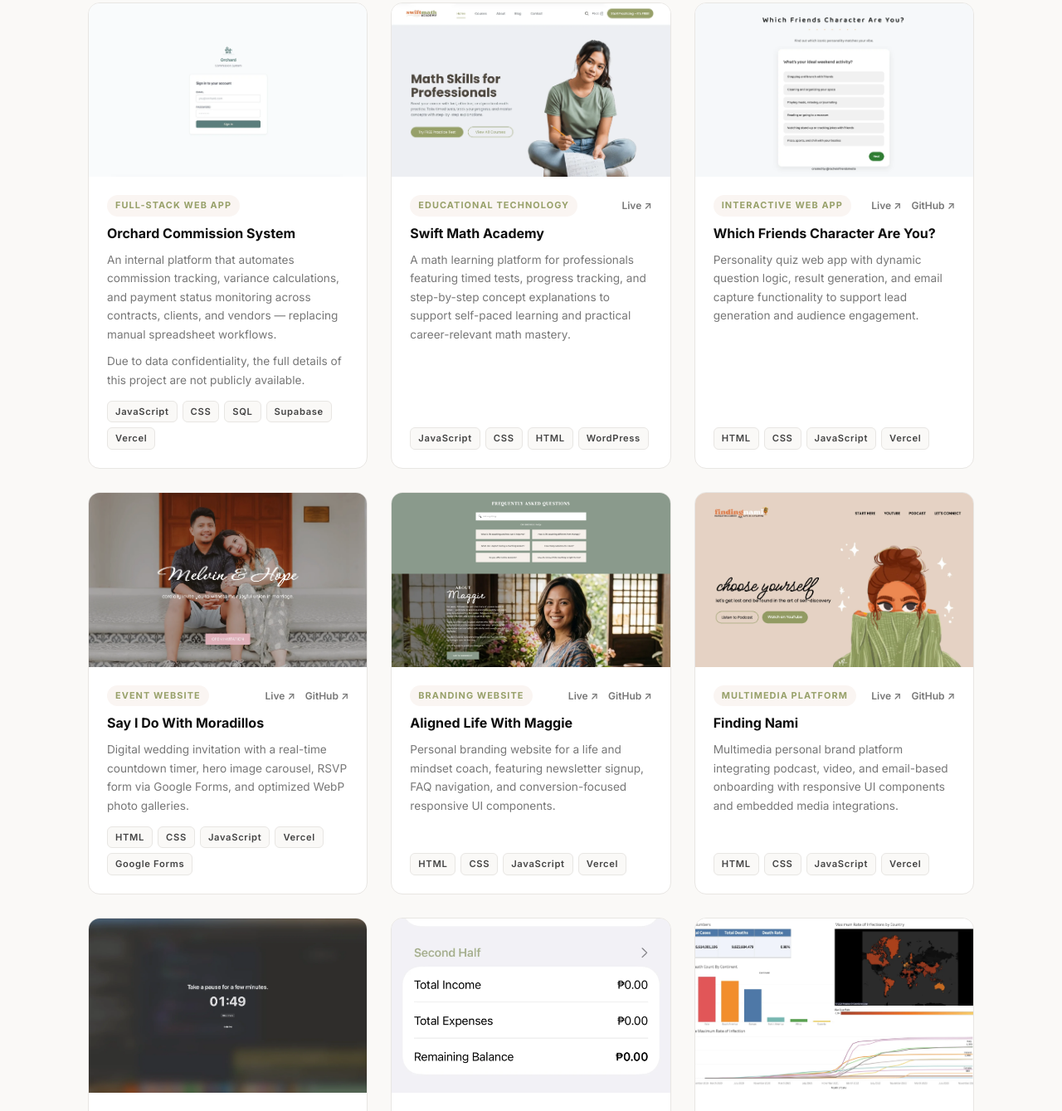
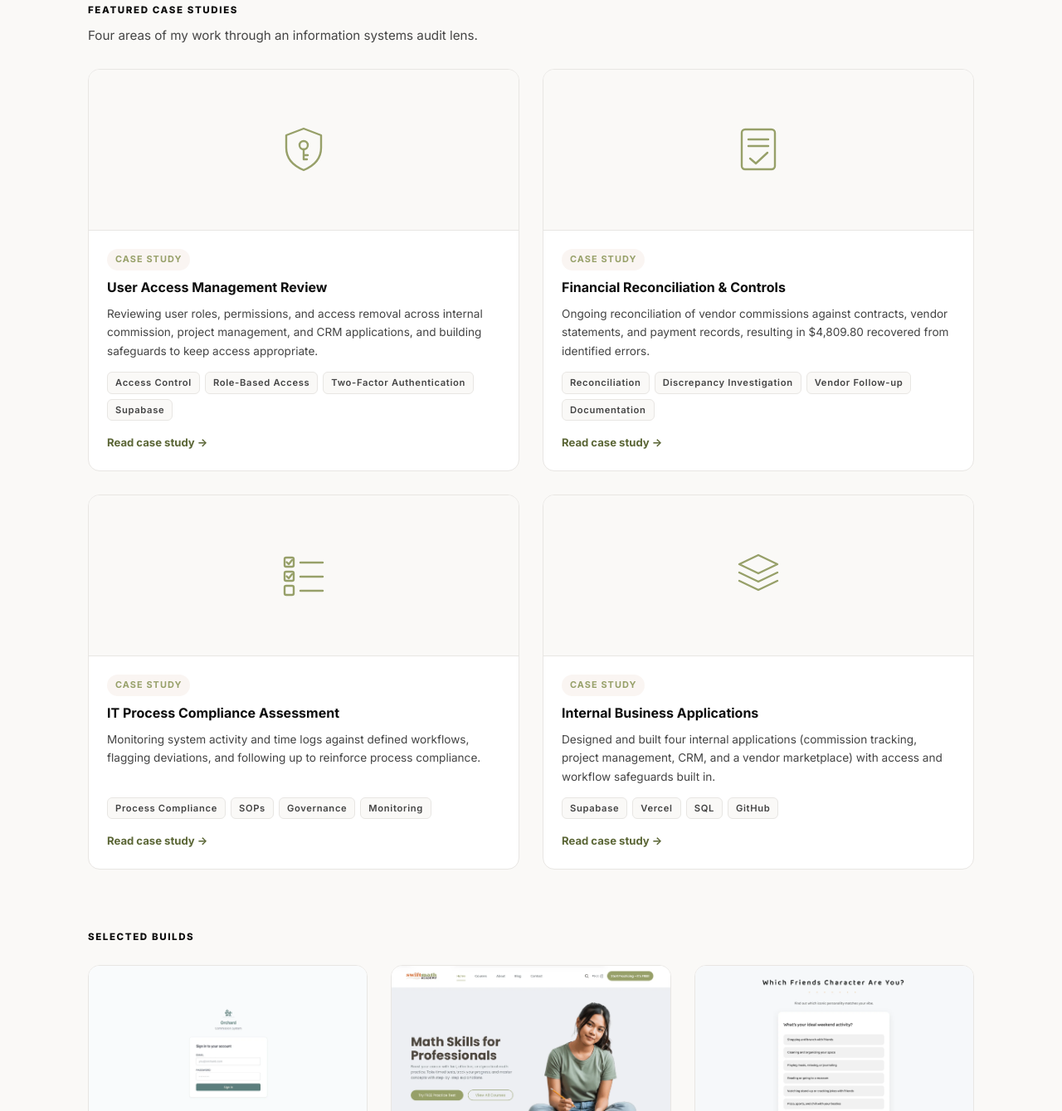
Before and after one commit to findingnami/mariarachel, a plain HTML site: page index.html in a window 1280 px wide. Shown: the part 1142-2481 px from the top of the page at 83% size. Drawn offline with Linux system fonts and the light colour scheme; animation ran at ten frames a second.

Commit message:
Add featured case study cards to Projects section

```diff
--- a/index.html
+++ b/index.html
@@ -75,6 +75,83 @@
     <div class="container">
       <p class="label">01 — Projects</p>
       <h2 class="heading">Things I've built</h2>
+
+      <div class="cs-featured">
+        <p class="cs-sublabel">Featured case studies</p>
+        <p class="cs-intro">Four areas of my work through an information systems audit lens.</p>
+        <div class="cs-grid">
+
+        <article class="project-card cs-card">
+          <div class="project-visual">
+            <svg viewBox="0 0 64 64" aria-hidden="true" focusable="false"><path d="M32 7 L53 15 V30 C53 43 44 52 32 57 C20 52 11 43 11 30 V15 Z"/><circle cx="32" cy="27" r="5"/><path d="M32 32 V44 M32 39 H37 M32 44 H36"/></svg>
+          </div>
+          <div class="project-body">
+            <div class="project-meta">
+              <span class="project-type">Case Study</span>
+            </div>
+            <h3>User Access Management Review</h3>
+            <p>Reviewing user roles, permissions, and access removal across internal commission, project management, and CRM applications, and building safeguards to keep access appropriate.</p>
+            <ul class="stack">
+              <li>Access Control</li><li>Role-Based Access</li><li>Two-Factor Authentication</li><li>Supabase</li>
+            </ul>
+            <a class="cs-link" href="/case-studies/user-access-management-review.html">Read case study →<span class="sr-only">: User Access Management Review</span></a>
+          </div>
+        </article>
+
+        <article class="project-card cs-card">
+          <div class="project-visual">
+            <svg viewBox="0 0 64 64" aria-hidden="true" focusable="false"><rect x="12" y="8" width="40" height="48" rx="4"/><path d="M20 20 H44 M20 28 H44"/><path d="M22 43 L29 49 L43 36"/></svg>
+          </div>
+          <div class="project-body">
+            <div class="project-meta">
+              <span class="project-type">Case Study</span>
+            </div>
+            <h3>Financial Reconciliation &amp; Controls</h3>
+            <p>Ongoing reconciliation of vendor commissions against contracts, vendor statements, and payment records, resulting in $4,809.80 recovered from identified errors.</p>
+            <ul class="stack">
+              <li>Reconciliation</li><li>Discrepancy Investigation</li><li>Vendor Follow-up</li><li>Documentation</li>
+            </ul>
+            <a class="cs-link" href="/case-studies/financial-reconciliation-and-controls.html">Read case study →<span class="sr-only">: Financial Reconciliation &amp; Controls</span></a>
+          </div>
+        </article>
+
+        <article class="project-card cs-card">
+          <div class="project-visual">
+            <svg viewBox="0 0 64 64" aria-hidden="true" focusable="false"><rect x="9" y="11" width="11" height="11" rx="2"/><rect x="9" y="28" width="11" height="11" rx="2"/><rect x="9" y="45" width="11" height="11" rx="2"/><path d="M11.5 16.5 L14 19 L18 14 M11.5 33.5 L14 36 L18 31"/><path d="M28 17 H55 M28 34 H55 M28 51 H55"/></svg>
+          </div>
+          <div class="project-body">
+            <div class="project-meta">
+              <span class="project-type">Case Study</span>
+            </div>
+            <h3>IT Process Compliance Assessment</h3>
+            <p>Monitoring system activity and time logs against defined workflows, flagging deviations, and following up to reinforce process compliance.</p>
+            <ul class="stack">
+              <li>Process Compliance</li><li>SOPs</li><li>Governance</li><li>Monitoring</li>
+            </ul>
+            <a class="cs-link" href="/case-studies/it-process-compliance-assessment.html">Read case study →<span class="sr-only">: IT Process Compliance Assessment</span></a>
+          </div>
+        </article>
+
+        <article class="project-card cs-card">
+          <div class="project-visual">
+            <svg viewBox="0 0 64 64" aria-hidden="true" focusable="false"><path d="M32 8 L55 19 L32 30 L9 19 Z"/><path d="M9 29 L32 40 L55 29"/><path d="M9 39 L32 50 L55 39"/></svg>
+          </div>
+          <div class="project-body">
+            <div class="project-meta">
+              <span class="project-type">Case Study</span>
+            </div>
+            <h3>Internal Business Applications</h3>
+            <p>Designed and built four internal applications (commission tracking, project management, CRM, and a vendor marketplace) with access and workflow safeguards built in.</p>
+            <ul class="stack">
+              <li>Supabase</li><li>Vercel</li><li>SQL</li><li>GitHub</li>
+            </ul>
+            <a class="cs-link" href="/case-studies/internal-business-applications.html">Read case study →<span class="sr-only">: Internal Business Applications</span></a>
+          </div>
+        </article>
+        </div>
+      </div>
+
+      <p class="cs-sublabel cs-sublabel--projects">Selected builds</p>
       <div class="projects-grid">
 
         <article class="project-card">
```
